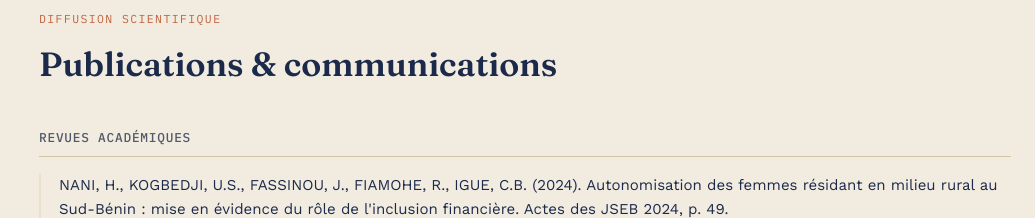
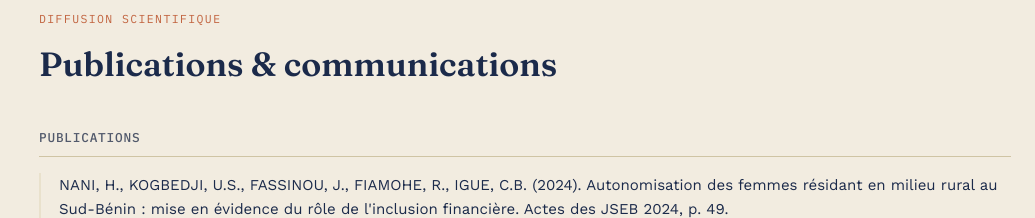
Before and after one commit to hospicehora/HoracioNani, a Next.js app: page / in a window 1280 px wide. Shown: the part 3880-4098 px from the top of the page, without its empty margins (245-1280 px from the left). Built offline with nearby package versions, Linux system fonts and the light colour scheme.

Commit message:
Update Publications.js

```diff
--- a/components/Publications.js
+++ b/components/Publications.js
@@ -9,7 +9,7 @@
         <h2>Publications &amp; communications</h2>
 
         <div className={styles.group}>
-          <h3 className={styles.groupTitle}>Revues académiques</h3>
+          <h3 className={styles.groupTitle}> Publications </h3>
           {publications.journals.map((p, i) => (
             <div className={styles.item} key={i}>
               {p.text}
```
